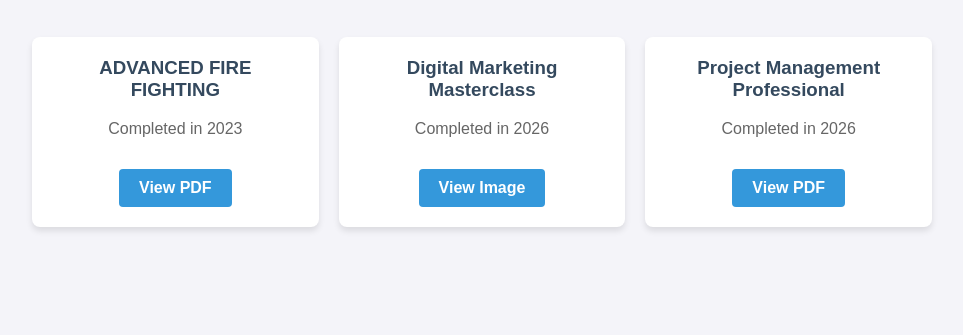
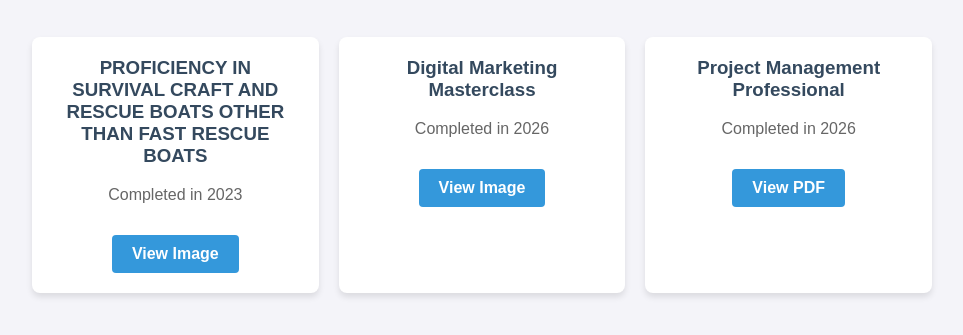
Before and after one commit to PHEONICIA/CERTIFICATES, a plain HTML site: page index.html in a window 1280 px wide. Shown: the part 131-466 px from the top of the page, without its empty margins (158-1121 px from the left). Drawn offline with Linux system fonts and the light colour scheme.

Commit message:
Update index.html

```diff
--- a/index.html
+++ b/index.html
@@ -72,11 +72,11 @@
 
     <div class="cert-container">
 
-        <!-- Certificate 1 (PDF Example) -->
+        <!-- Certificate 1 (Image Example) -->
         <div class="cert-card">
-            <h3>ADVANCED FIRE FIGHTING</h3>
+            <h3>PROFICIENCY IN SURVIVAL CRAFT AND RESCUE BOATS OTHER THAN FAST RESCUE BOATS</h3>
             <p>Completed in 2023</p>
-            <a href="certificates/advancedtraininginfirefighting.pdf" target="_blank" class="btn">View PDF</a>
+            <a href="certificates/proficiencyinsurvivalcraftandrescueboatsotherthanfastrescueboat.jpg" target="_blank" class="btn">View Image</a>
         </div>
 
         <!-- Certificate 2 (Image Example) -->
```
